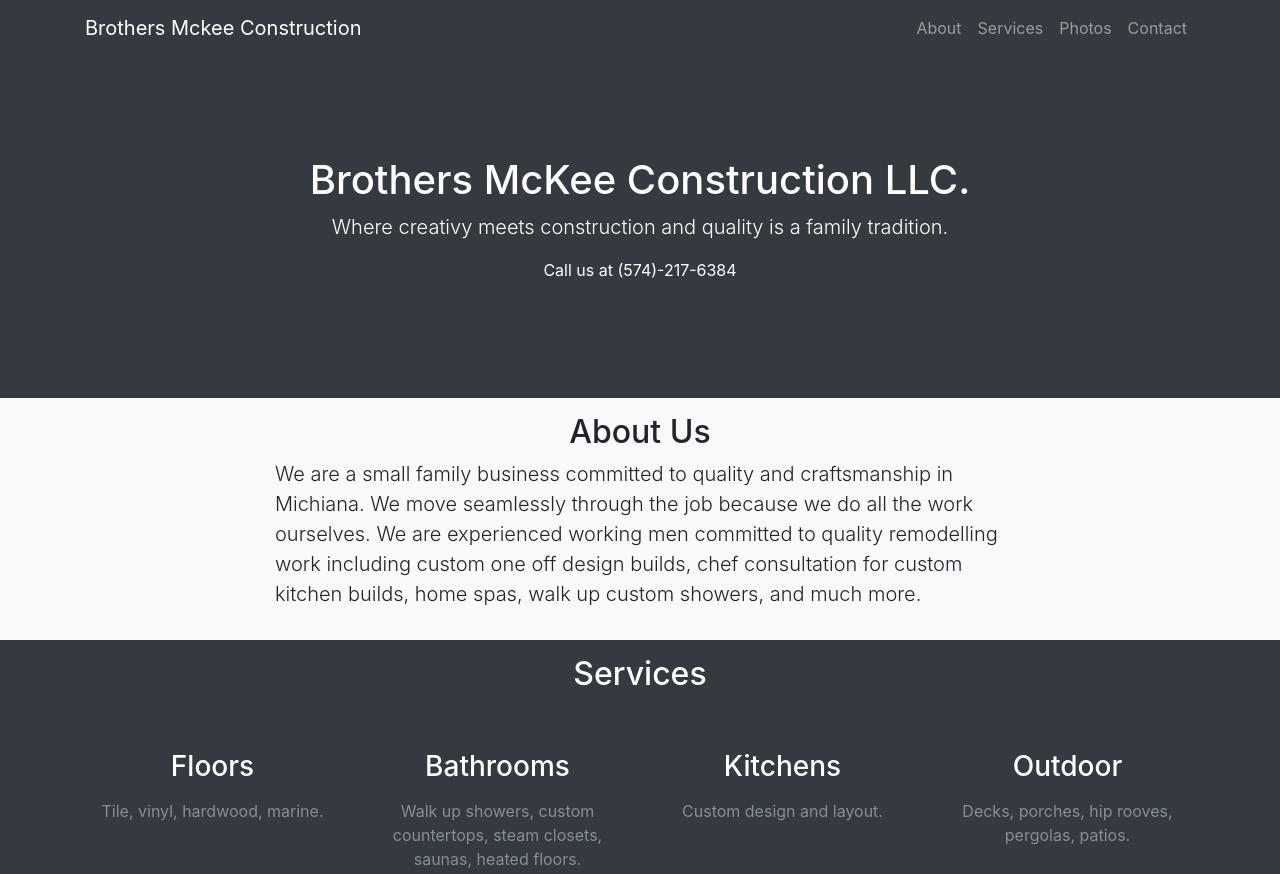
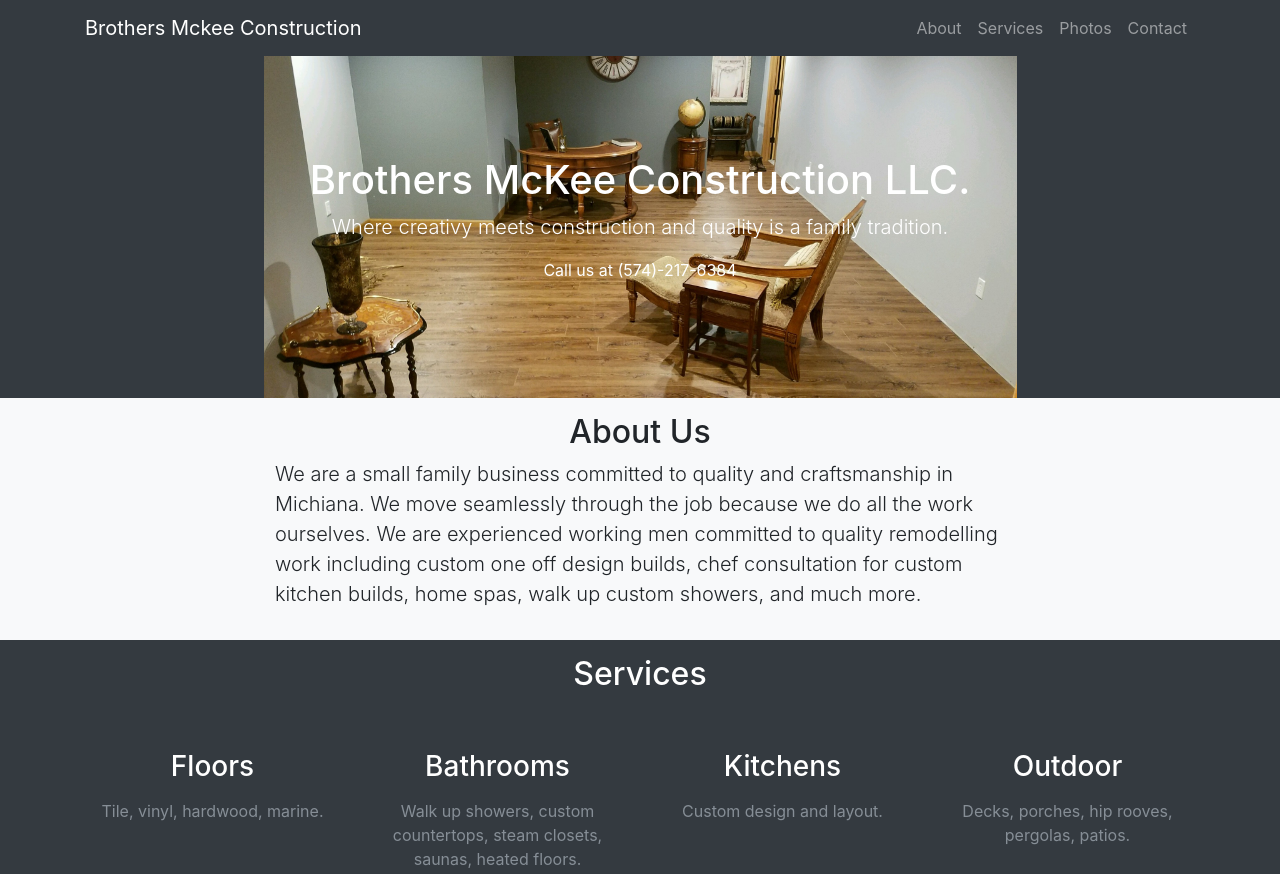
Before and after one commit to p-mayor/mckeebros, a website with bundled scripts: page index.html in a window 1280 px wide. Shown: the top 874 px of the page. Built offline with nearby package versions, Linux system fonts and the light colour scheme; files whose address does not match are found by name.

Commit message:
try again!

```diff
--- a/css/scrolling-nav.css
+++ b/css/scrolling-nav.css
@@ -6,7 +6,7 @@
 
 header {
   padding: 154px 0 100px;
-  background-image: url('images/header2.jpeg');
+  background-image: url('../images/header2.jpeg');
   background-position: center;
   background-repeat: no-repeat;
   background-size: auto 100%;
```
